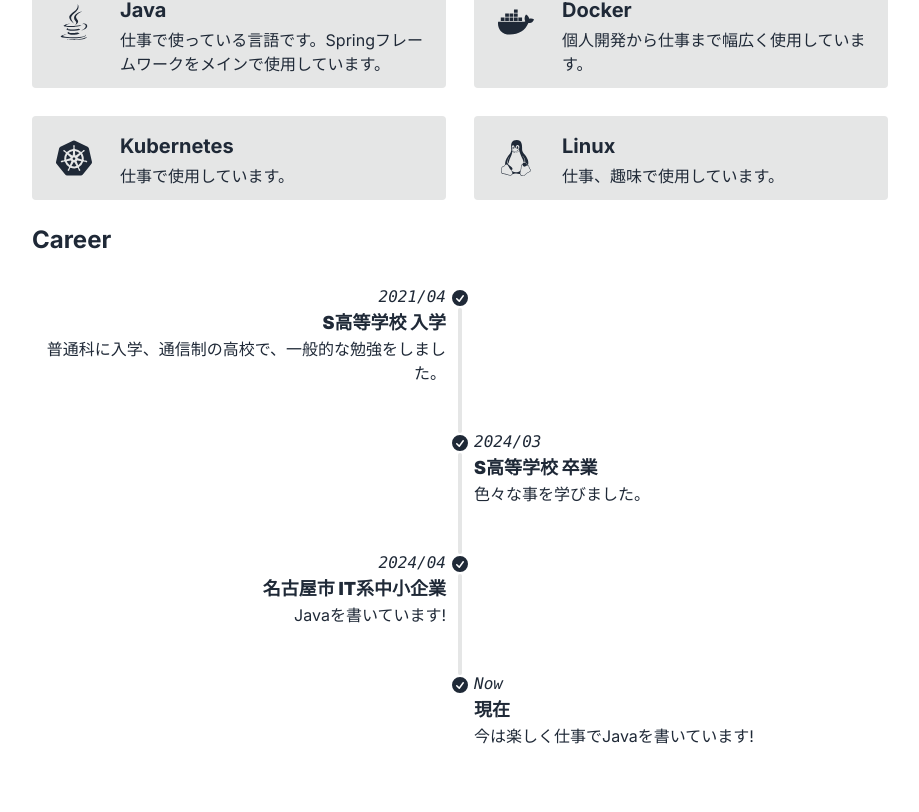
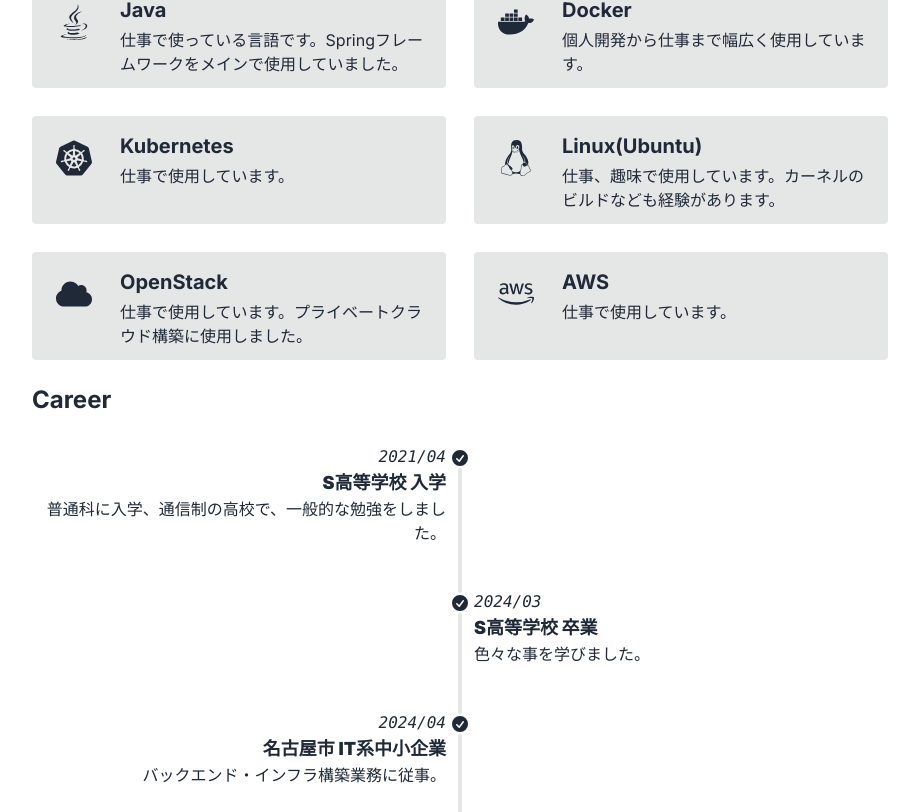
Before and after one commit to Milix-M/milix-m_tempest, a Next.js app in the folder web/: page /profile in a window 1280 px wide. Shown: the part 848-1660 px from the top of the page, without its empty margins (180-1099 px from the left). Built offline with nearby package versions, Linux system fonts and the light colour scheme.

Commit message:
update, skillset, career

```diff
--- a/web/src/CustomSettings/CareerTimeline.tsx
+++ b/web/src/CustomSettings/CareerTimeline.tsx
@@ -66,7 +66,7 @@ const CareerTimeline = () => {
           <div className='timeline-start md:text-end mb-10'>
             <time className='font-mono italic'>2024/04</time>
             <div className='text-lg font-black'>名古屋市 IT系中小企業</div>
-            Javaを書いています!
+            バックエンド・インフラ構築業務に従事。
           </div>
           <hr />
         </li>
@@ -89,7 +89,7 @@ const CareerTimeline = () => {
           <div className='timeline-end mb-10'>
             <time className='font-mono italic'>Now</time>
             <div className='text-lg font-black'>現在</div>
-            今は楽しく仕事でJavaを書いています!
+            Java+Springのバックエンド開発や今ではKubernetesやOpenStack,Linuxを使用したプライベートクラウドの検討、構築業務をしています。
           </div>
           {/* <hr /> */}
         </li>
--- a/web/src/CustomSettings/SkillsSet.tsx
+++ b/web/src/CustomSettings/SkillsSet.tsx
@@ -1,4 +1,4 @@
-import { FaDocker, FaLinux } from "react-icons/fa";
+import { FaAws, FaCloud, FaDocker, FaLinux } from "react-icons/fa";
 import { FaJava } from "react-icons/fa";
 import { SiKubernetes, SiNextdotjs } from 'react-icons/si'
 import { FaReact } from 'react-icons/fa'
@@ -31,7 +31,7 @@ export default function SkillsSet() {
       />
       <Skills
         title='Java'
-        description='仕事で使っている言語です。Springフレームワークをメインで使用しています。'
+        description='仕事で使っている言語です。Springフレームワークをメインで使用していました。'
         icon={<FaJava className='w-9 h-9' />}
       />
       <Skills
@@ -45,9 +45,19 @@ export default function SkillsSet() {
         icon={<SiKubernetes className='w-9 h-9' />}
       />
       <Skills
-        title='Linux'
-        description='仕事、趣味で使用しています。'
+        title='Linux(Ubuntu)'
+        description='仕事、趣味で使用しています。カーネルのビルドなども経験があります。'
         icon={<FaLinux className='w-9 h-9' />}
+      />
+      <Skills
+        title='OpenStack'
+        description='仕事で使用しています。プライベートクラウド構築に使用しました。'
+        icon={<FaCloud className='w-9 h-9' />}
+      />
+      <Skills
+        title='AWS'
+        description='仕事で使用しています。'
+        icon={<FaAws className='w-9 h-9' />}
       />
     </>
   )
```
